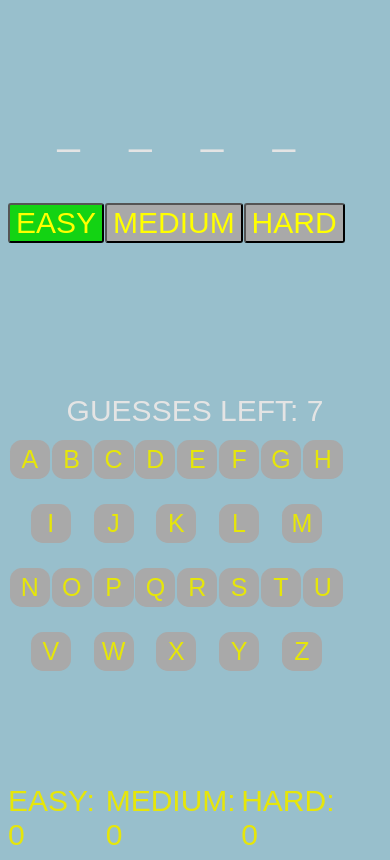
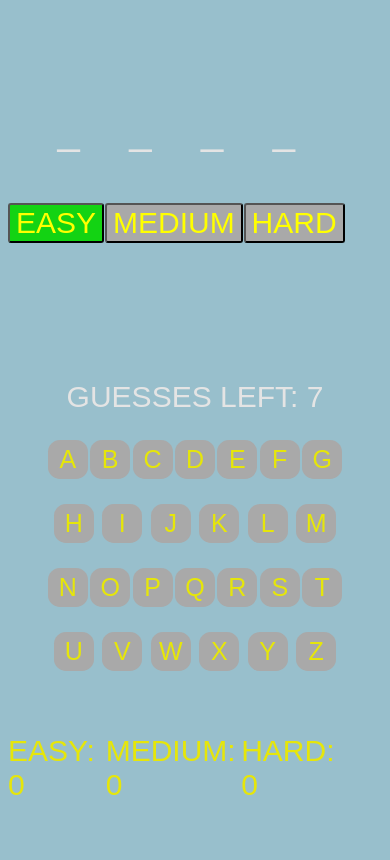
Before and after one commit to zacharyswanmitchell/weatherman, a plain HTML site: page index.html in a window 390 px wide. Drawn offline with Linux system fonts and the light colour scheme.

Commit message:
Clean up mobile view some

```diff
--- a/assets/script.js
+++ b/assets/script.js
@@ -1,7 +1,7 @@
 /* -- constants -- */
-const easyWords = ['rain', 'snow', 'windy', 'cloud', 'foggy', 'hail', 'storm', 'sunny', 'cold', 'warm', 'mist', 'haze', 'heat', 'frost'];
-const mediWords = ['rainbow', 'tornado', 'sunrise', 'monsoon', 'cyclone', 'blizzard', 'drought', 'freezing', 'overcast', 'drizzle', 'showers', 'lightning', 'humidity', 'forecast', 'rainfall'];
-const hardWords = ['Stratocumulus', 'Cirrostratus', 'Altostratus', 'Nimbostratus', 'Cirrocumulus', 'Cumulonimbus', 'Cumulusnimbus', 'Stratocumulus', 'Altostratus', 'Stratocumulus', 'Cirrostratus', 'Altocumulus', 'Cumulonimbus', 'Cirrocumulus', 'Nimbostratus'];
+const easyWords = ['rain', 'snow', 'wind', 'cloud', 'foggy', 'hail', 'storm', 'sunny', 'cold', 'warm', 'hazy', 'heat', 'frost'];
+const mediWords = ['rainbow', 'tornado', 'sunrise', 'monsoon', 'cyclone', 'blizzard', 'drought', 'hurricane', 'overcast', 'drizzle', 'showers', 'lightning', 'rainfall'];
+const hardWords = ['Stratocumulus', 'Cirrostratus', 'Altostratus', 'Nimbostratus', 'Cirrocumulus', 'Cumulonimbus', 'Stratocumulus', 'Altostratus', 'Stratocumulus', 'Cirrostratus', 'Altocumulus', 'Cumulonimbus', 'Cirrocumulus', 'Nimbostratus'];
 
 const easyButton = document.getElementById("easy");
 const mediumButton = document.getElementById("medi");
--- a/assets/style.css
+++ b/assets/style.css
@@ -145,8 +145,6 @@ body{
         justify-content: space-evenly;
         align-items: flex-end;
         max-width: 90%;
-        font-size: 40px;
-        color: #e4e4e4;
     }
 
     .difficulty-box {
@@ -171,20 +169,20 @@ body{
         display: flex;
         flex-direction: row;
         justify-content: center;
-        align-items: flex-end;
-        width:100%;
-        font-size: 30px;
-        color: #e4e4e4;
+        align-items: flex;
+        max-height: 90%;
     }
 
-    .keyboard {
+    .letterbox {
         grid-area: keyboard;
         display: flex;
-        flex-direction: column;
         align-items: center;
         justify-content: space-evenly;
-        max-width: 90%;
+        width: 80%;
+        height: 100%;
+        font-size: 20px;
     }
+
     .letter-buttons{
         font-size: 25px;
         border-radius: 30%;
@@ -212,7 +210,7 @@ body{
         display: flex;
         flex-direction: row;
         max-width: 90%;
-        align-items: flex-end;
+        align-items: center;
     }
 
     .graphic{
```
